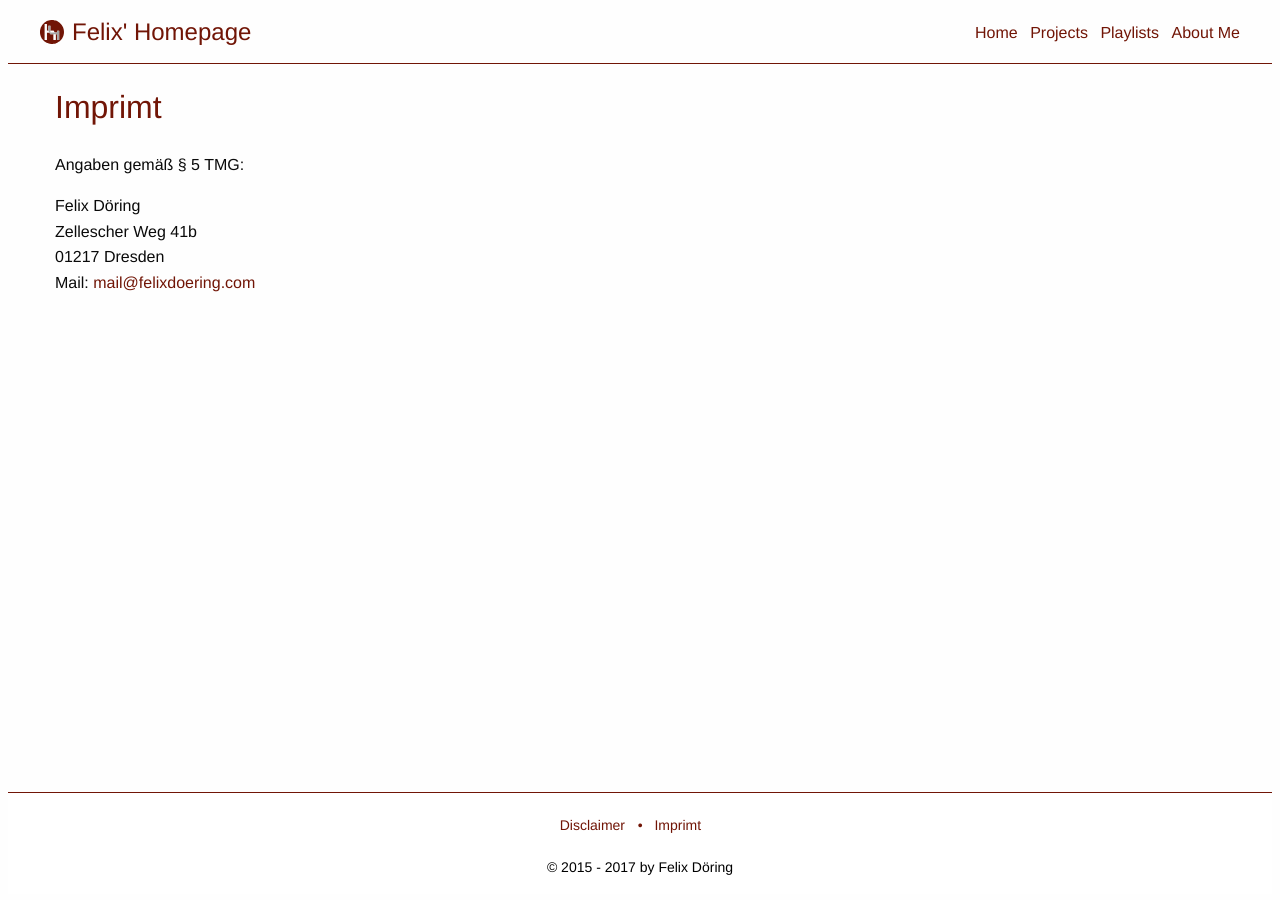
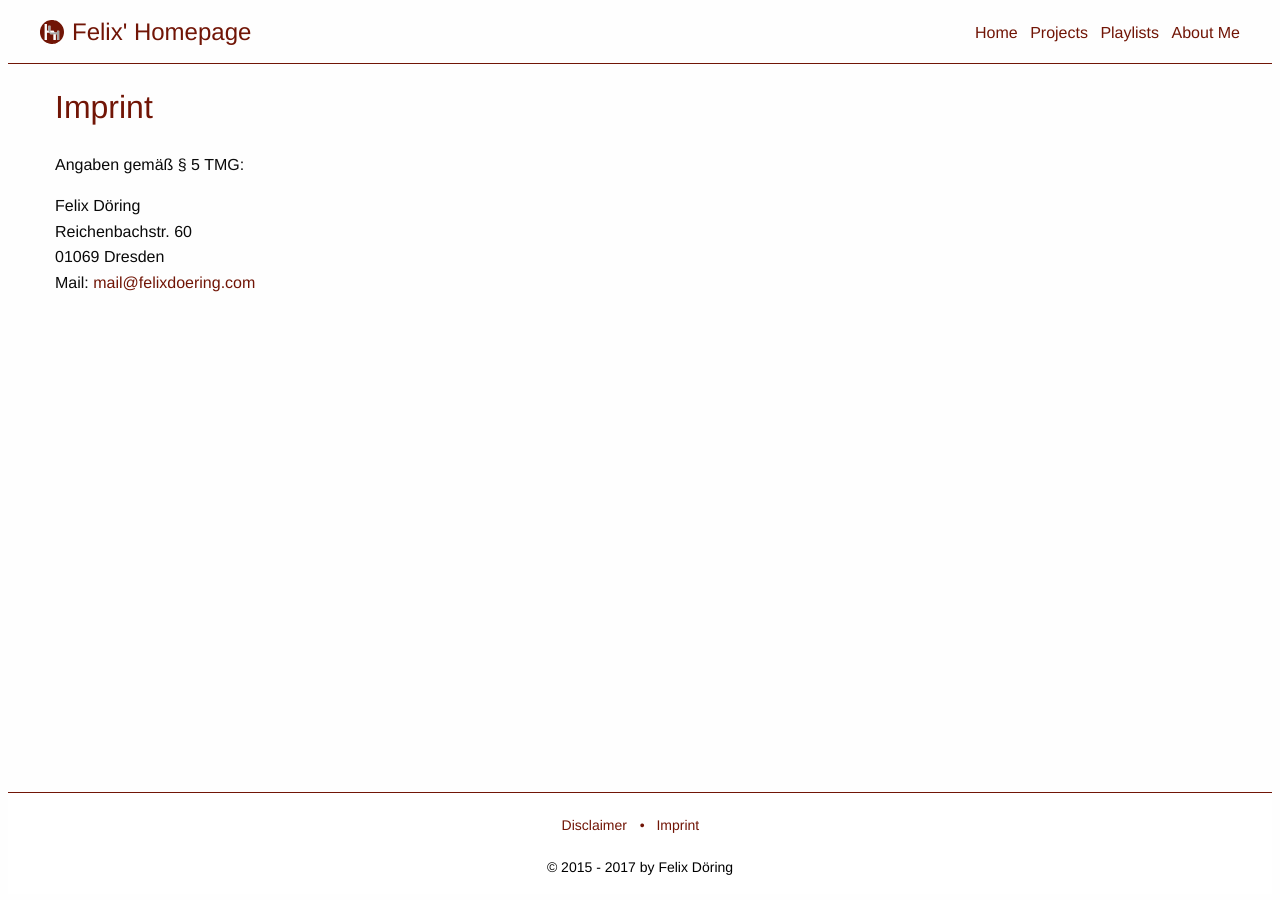
Before and after one commit to MarauderXtreme/felixdoering.com, a Jekyll site: the page built from _legal/impressum.md, in a window 1280 px wide. Built offline with Jekyll 4.4.1, drawn with Linux system fonts in a browser that asks for light colours; a style sheet for code colours, icons or effects is not loaded.

Commit message:
Fixing some typos

```diff
--- a/_legal/impressum.md
+++ b/_legal/impressum.md
@@ -1,11 +1,11 @@
 ---
-title: Imprimt
+title: Imprint
 layout: page
 ---
 
 Angaben gemäß § 5 TMG:
 
 Felix Döring
-Zellescher Weg 41b
-01217 Dresden
+Reichenbachstr. 60
+01069 Dresden
 Mail: [mail@felixdoering.com](mailto:mail@felixdoering.com)
```
Also changed, not shown: 01_projects.md (+1 -1 lines), 03_about.md (+1 -1 lines).
